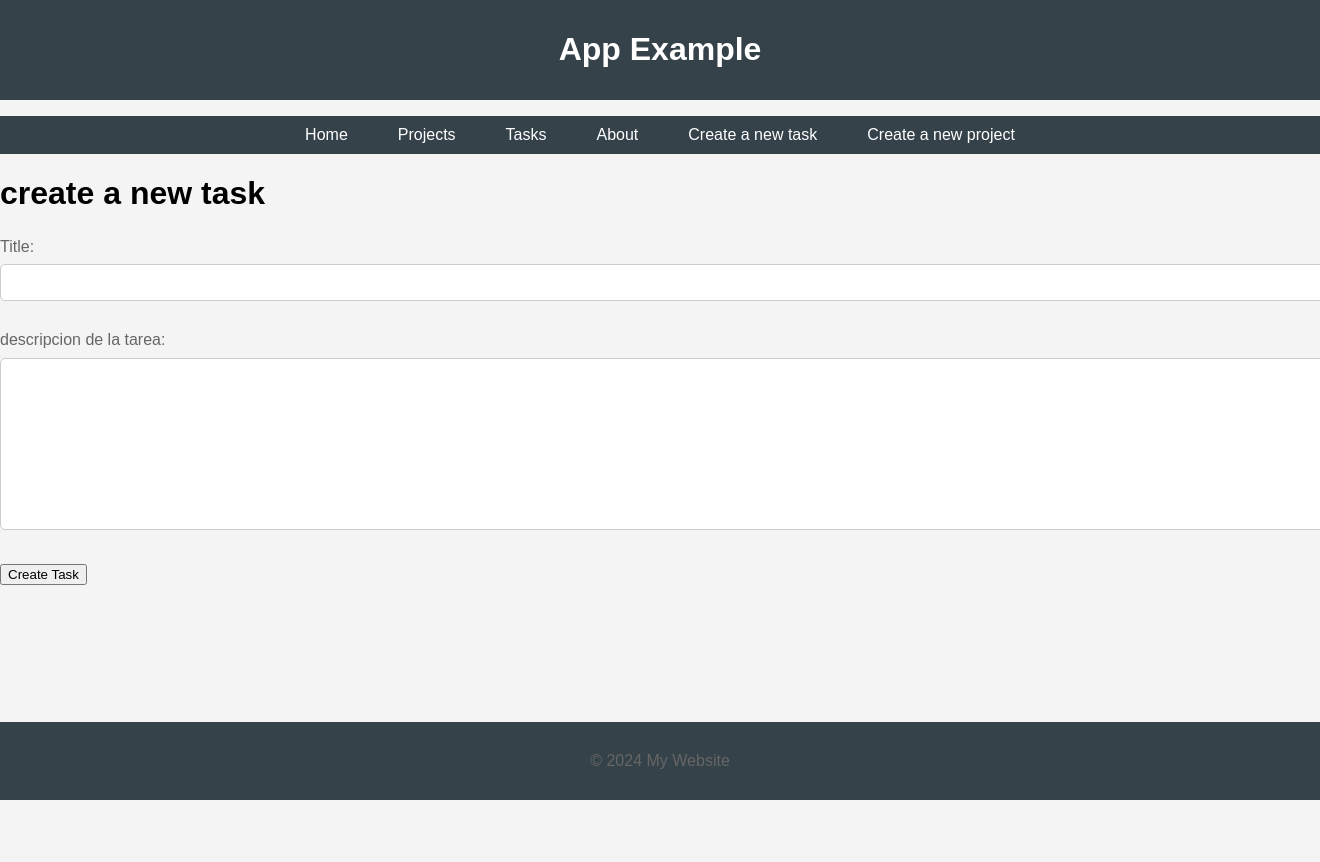
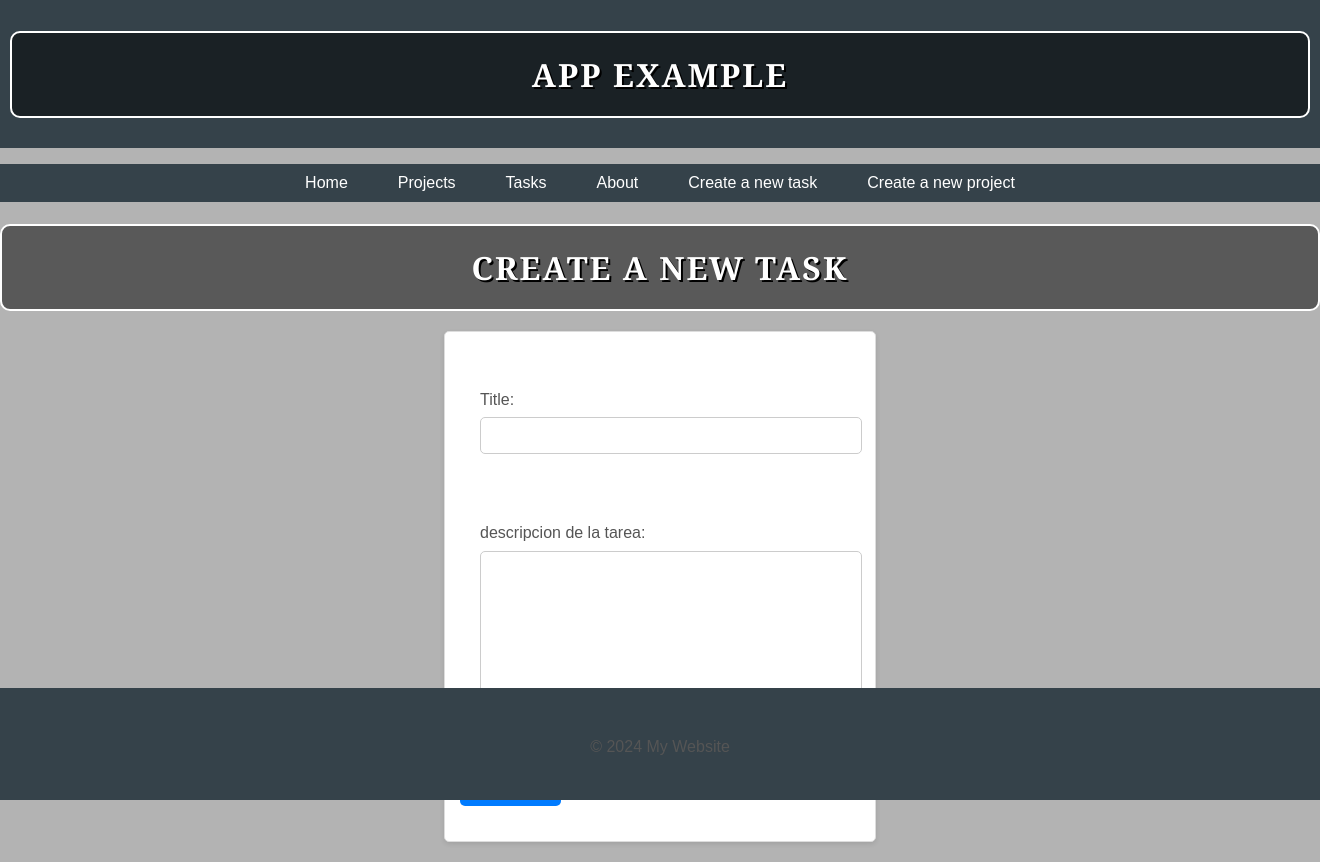
Before and after one commit to adop1d/django_practice, a Django app: page /create_task/ in a window 1320 px wide; the page is wider, and only the part inside the window is pictured. Before the commit the page ends 800 px from the top of that part, so only its background shows below. Run offline with Django 5.2, Linux system fonts and the light colour scheme.

Commit message:
just played around with some css but nothing good came out of it

```diff
--- a/myapp/static/css/style.css
+++ b/myapp/static/css/style.css
@@ -2,13 +2,30 @@ body{
     font-family: Arial, sans-serif;
     margin: 0;
     padding: 0;
-    background-color: #f4f4f4;
+    background-color: #b3b3b3;
+    color: #ffffff;
+
 }
 header{
     background-color: #35424a;
     color: #ffffff;
     padding: 10px;
     text-align: center;
+}
+h1{
+    color: #ffffff;
+    text-shadow: 2px 2px #000000;
+    font-size: 32px;
+    font-family: 'Georgia', serif;
+    letter-spacing: 2px;
+    text-transform: uppercase;
+    border: 2px solid #ffffff;
+    padding: 20px;
+    border-radius: 10px;
+    background: rgba(0, 0, 0, 0.5);
+    text-align: center;
+    margin-bottom: 20px;
+
 }
 .container{
     width: 80%;
@@ -25,11 +42,14 @@ footer{
     width: 100%;
 }
  h2, h3{
-    color: #333333;
+    color: #f9f9f9;
+}
+b{
+    color: #ffffff;
 }
 p{
     line-height: 1.6;
-    color: #666666;
+    color: #f7f7f7;
 }
 form{
     margin: 20px 0;
@@ -77,7 +97,6 @@ li a{
   }
   nav{
     margin-bottom: 20px;
-
   }
   .alert{
     padding: 10px;
@@ -124,3 +143,71 @@ li a{
   .btn:hover{
     background-color: #45a049;
   }
+  div.card{
+    background-color: #ffffff;
+    border: 1px solid #dddddd;
+    border-radius: 5px;
+    padding: 15px;
+    margin-bottom: 20px;
+    box-shadow: 0 2px 5px rgba(0,0,0,0.1);
+  }
+  div.card h3{
+    margin-top: 0;
+  }
+  .content{
+    background-color: #d1d1d1;
+    padding: 100px;
+    border-radius: 5px;
+    box-shadow: 0 2px 5px rgba(0,0,0,0.1);
+    margin-bottom: 20px;
+    max-width: 800px;
+    margin: auto;
+    margin-top: 20px;
+  }
+
+  p footer {
+    font-size: 14px;
+    color: #dcdcdc !important;
+    text-align: center;
+    margin-top: 10px;
+    padding: 10px;
+  }
+  p{
+    font-size: 16px;
+    color: #555555;
+
+    line-height: 1.6;
+    margin-bottom: 10px;
+    padding: 20px;
+  }
+  .card{
+    background-color: #f8f9fa;
+    border: 1px solid #dddddd;
+    border-radius: 5px;
+    box-shadow: 0 2px 5px rgba(0,0,0,0.1);
+    max-width: 400px;
+    margin: auto;
+    margin-top: 20px;
+  }
+  .card-body{
+    padding: 15px;
+  }
+  .card-title{
+    font-size: 20px;
+    margin-bottom: 10px;
+  }
+  .card-text{
+    font-size: 16px;
+    margin-bottom: 15px;
+  }
+  .btn-primary{
+    background-color: #007bff;
+    border: none;
+    color: #ffffff;
+    padding: 10px 15px;
+    text-decoration: none;
+    border-radius: 5px;
+  }
+  .btn-primary:hover{
+    background-color: #0056b3;
+  }
--- a/myapp/templates/about.html
+++ b/myapp/templates/about.html
@@ -5,7 +5,8 @@
 
 
 <h1>Page about {{ username }}</h1>
+<div class="content">
 <p>This is the about page of the website.</p>
 <p>Lorem ipsum dolor sit amet consectetur adipisicing elit. Excepturi repellat facilis dicta laboriosam explicabo deserunt, eius neque eaque perferendis aperiam dolorem nostrum reprehenderit, cupiditate earum? Earum natus eius saepe tenetur.</p>
-
+</div>
 {% endblock %}
--- a/myapp/templates/index.html
+++ b/myapp/templates/index.html
@@ -3,6 +3,8 @@
 {% load static %}
 {% block content %}
 <h1>{{ title }}</h1>
+<div class="content">
 <p>Lorem ipsum dolor sit amet consectetur adipisicing elit. Veniam accusantium facere sed officia ex, adipisci dolores rerum! Suscipit rem perspiciatis debitis aliquid. Doloremque corporis facere porro aliquid cupiditate libero explicabo.</p>
+</div>
 
 {% endblock %}
--- a/myapp/templates/projects/create_project.html
+++ b/myapp/templates/projects/create_project.html
@@ -6,11 +6,12 @@
 
 <h1>create a new project</h1>
 
+<div class="content">
 <form method="POST">
 
 {% csrf_token %}
 {{form.as_p}}
-    <button type="submit">Create</button>
+    <button type="submit" class="btn btn-primary">Create</button>
 </form>
-
+</div>
 {% endblock %}
--- a/myapp/templates/projects/projects.html
+++ b/myapp/templates/projects/projects.html
@@ -4,6 +4,8 @@
 
 
 <h1>projects</h1>
+
+<div class="content">
 <p>This is the projects page of the website.</p>
 
 <ul>
@@ -12,6 +14,6 @@
     {% empty %}
         <li>No projects available.</li>
     {% endfor %}
-
+</div>
 
 {% endblock %}
--- a/myapp/templates/tasks/create_task.html
+++ b/myapp/templates/tasks/create_task.html
@@ -7,10 +7,11 @@
 
 <h1>create a new task</h1>
 
+<div class="card">
 <form method="POST">
     {% csrf_token %}
     {{ form.as_p }}
-    <button type="submit">Create Task</button>
+    <button type="submit" class="btn btn-primary">Create Task</button>
 </form>
-
+</div>
 {% endblock %}
--- a/myapp/templates/tasks/tasks.html
+++ b/myapp/templates/tasks/tasks.html
@@ -4,7 +4,7 @@
 
 <h1>tasks</h1>
 <p>This is the tasks page of the website.</p><br><br>
-<div>
+<div class="content">
 <ul>
     {% for t in task %}
         <li><h2>{% if t.done %} ✅ {% else %} ❌ {% endif %}  {{ t.title }}</h2>
@@ -15,10 +15,10 @@
             {% endif %}
             <h4><b>project: {{ t.project.name }}</b></h4>
 
-        <button>
+        <button class="btn btn-primary">
             ❌ Delete
         </button>
-        <button>
+        <button class="btn btn-primary">
             ✅ Mark as Complete
         </button><br><br><br>
         </li>
```
